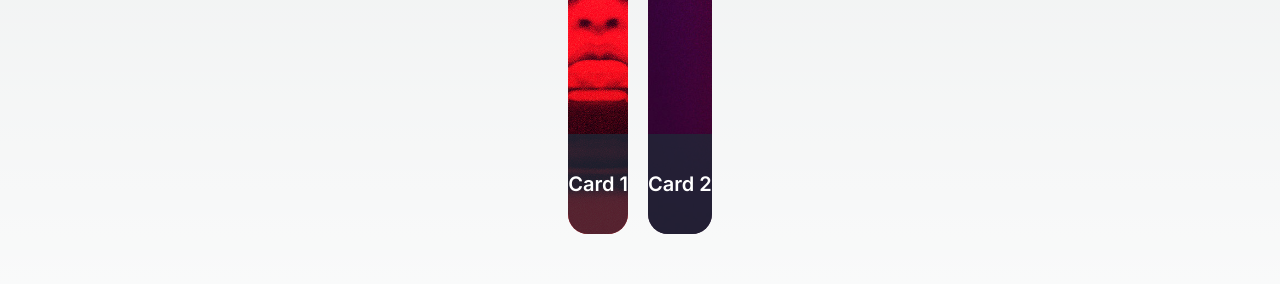
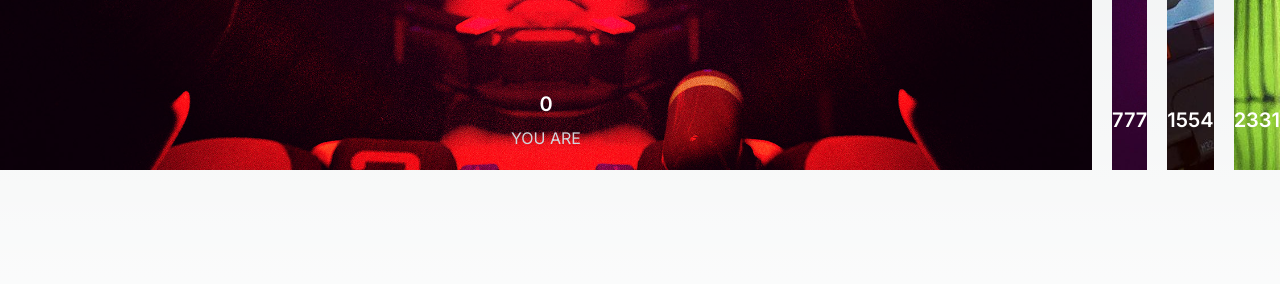
Before and after one commit to AdamArabov/Marathon, a Next.js app: page / in a window 1280 px wide. Shown: the part 1218-1502 px from the top of the page. Built offline with nearby package versions, Linux system fonts and the light colour scheme.

Commit message:
Changed Up Some stuff

```diff
--- a/app/components/ImageCards.js
+++ b/app/components/ImageCards.js
@@ -4,33 +4,36 @@ import { motion } from "framer-motion";
 import { useState } from "react";
 
 export default function ImageCard () {
-    const [expandedIndex, setExpandedIndex] = useState(null)
+    const [expandedIndex, setExpandedIndex] = useState(0)
     const handleCardClick = (index) => {
         setExpandedIndex(index === expandedIndex ?-1 : index)
     }
 
     const cardVariants = {
         expanded: {
-            width: "600px"
+            width: "3000px"
         },
         collasped: {
-            width: "300px"
+            width: "500px"
         }
     }
 
-    const cardImages = ["/marathon.jpg", "/marathon2.jpg"]
+    const cardImages = ["/marathon.jpg", "/marathon2.jpg","/marathon3.jpg", "/marathon4.jpg"]
     const cardDescriptions = [
         'YOU ARE',
-        'NOT SAFE'
+        'NOT SAFE',
+        'We ARE',
+        'WATCHING',
+
     ]
     return(
-        <section className="py-16 pb-[300px]">
+        <section className=" pb-[300px]">
 
             <div className="mt-12 flex flex-col md:flex-row justify-center items-center gap-5">
-  {[0, 1].map((index) => (
+  {[0, 1,2,3].map((index) => (
     <motion.div
       key={index}
-      className={`card cursor-pointer h-[500px] bg-cover bg-center rounded-[20px]${index === expandedIndex ? ' expanded' : ''}`}
+      className={`card cursor-pointer h-[500px] bg-cover bg-center ${index === expandedIndex ? ' expanded' : ''}`}
       variants={cardVariants}
       initial="collapsed"
       animate={index === expandedIndex ? 'expanded' : 'collapsed'}
@@ -41,8 +44,8 @@ export default function ImageCard () {
       }}
     >
         <div className=" card-content h-full flex flex-col justify-end">
-            <div className="card-footer rounded-b-[20px] bg-gray-800 bg-opacity-75 min-h-[100px] flex flex-col items-center justify-center">
-              <h2 className="text-xl font-semibold text-white text-center">Card {index + 1}</h2>
+            <div className="card-footer rounded-b-[20px] min-h-[100px] flex flex-col items-center justify-center">
+              <h2 className="text-xl font-semibold text-white text-center">{index * 777}</h2>
               {index === expandedIndex && (
                 <p className="mt-2 text-gray-300 text-center">{cardDescriptions[index]} </p>
               )
--- a/app/layout.js
+++ b/app/layout.js
@@ -4,8 +4,8 @@ import { Inter } from 'next/font/google'
 const inter = Inter({ subsets: ['latin'] })
 
 export const metadata = {
-  title: 'Create Next App',
-  description: 'Generated by create next app',
+  title: 'Marathon',
+  description: 'Welcome to the Marathon Fanpage, we track all upcoming news and trailers for Bungies next title Marathon',
 }
 
 export default function RootLayout({ children }) {
```
Also changed, not shown: public/marathon3.jpg (added), public/marathon4.jpg (added).
